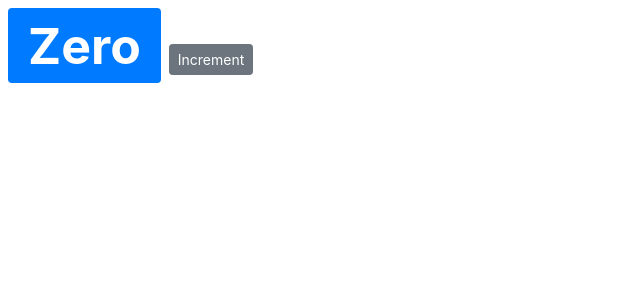
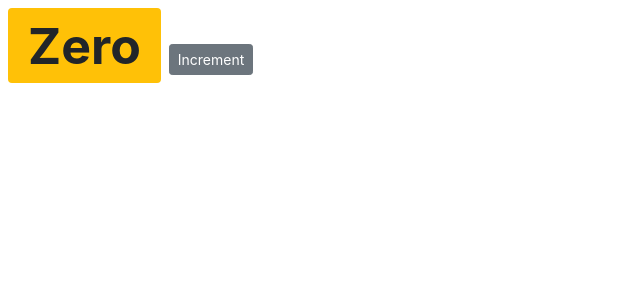
Before and after one commit to Ubaid45/Basic_ReactJS, a React (Create React App) app: page / in a window 1280 px wide. Shown: the top 300 px of the page, without its empty margins (0-640 px from the left). Built offline with nearby package versions, Linux system fonts and the light colour scheme.

Commit message:
dynamic styling

```diff
--- a/src/components/counter.jsx
+++ b/src/components/counter.jsx
@@ -10,13 +10,19 @@
   render() {
     return (
       <div>
-        <span style={this.styles} className=" badge badge-primary m-2">
+        <span style={this.styles} className={this.getBadgedClasses()}>
           {this.formatCount()}
         </span>
         <button className="btn btn-secondary btn-sm">Increment</button>
       </div>
     );
   }
+  getBadgedClasses() {
+    let classes = "badge m-2 badge-";
+    classes += this.state.count === 0 ? "warning" : "primary";
+    return classes;
+  }
+
   formatCount() {
     const { count } = this.state;
     return count === 0 ? "Zero" : count;
```
